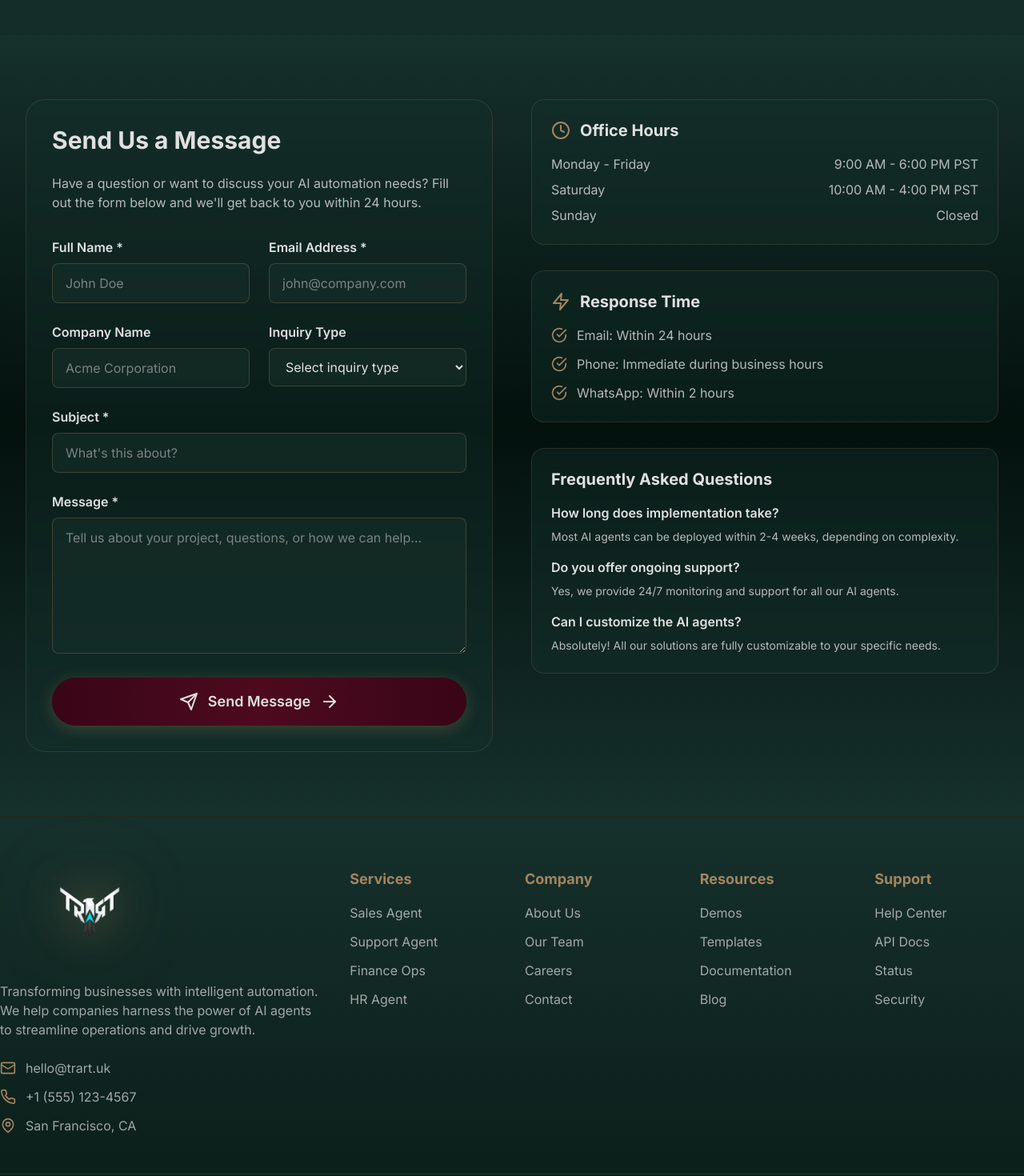
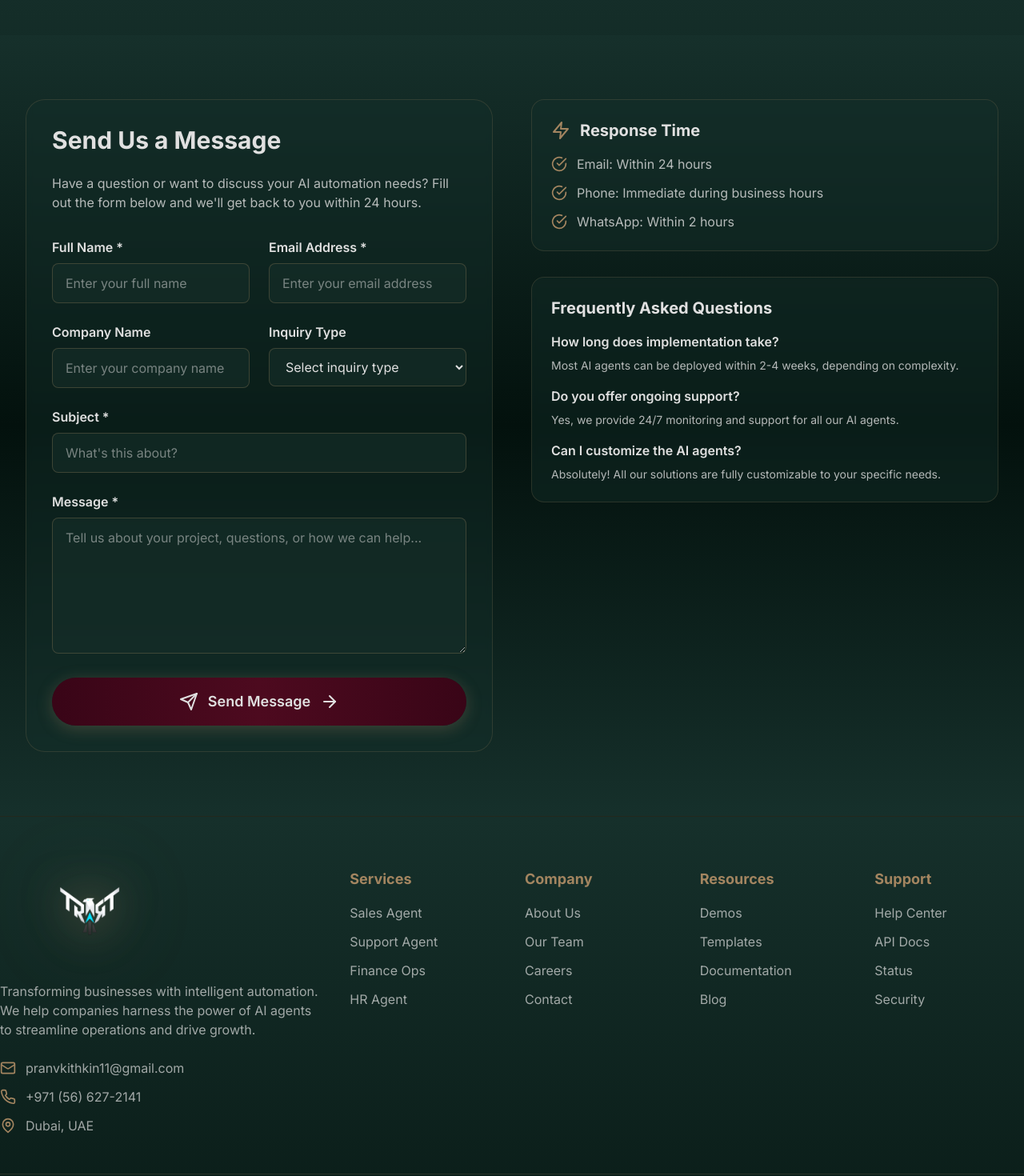
Before and after one commit to pranavkithkin/trart, a Next.js app: page /contact in a window 1280 px wide. Shown: the part 1180-2650 px from the top of the page at 80% size. Built offline with nearby package versions, Linux system fonts and the light colour scheme; no server answers.

Commit message:
feat: Remove office hours section from contact page
- Remove Office Hours glass card with business hours
- Remove unused Clock icon import
- Clean up contact page layout
- No longer disclose office timing details

```diff
--- a/app/contact/page.tsx
+++ b/app/contact/page.tsx
@@ -11,7 +11,6 @@ import {
   Send,
   CheckCircle,
   ArrowRight,
-  Clock,
   Globe,
   Zap
 } from 'lucide-react'
@@ -296,7 +295,7 @@ const ContactPage = () => {
                       onChange={handleInputChange}
                       required
                       className="w-full px-4 py-3 bg-teal/60 border border-gold/30 rounded-lg text-pearl placeholder-pearl/50 focus:outline-none focus:ring-2 focus:ring-gold focus:border-transparent"
-                      placeholder="John Doe"
+                      placeholder="Enter your full name"
                     />
                   </div>
                   <div>
@@ -308,7 +307,7 @@ const ContactPage = () => {
                       onChange={handleInputChange}
                       required
                       className="w-full px-4 py-3 bg-teal/60 border border-gold/30 rounded-lg text-pearl placeholder-pearl/50 focus:outline-none focus:ring-2 focus:ring-gold focus:border-transparent"
-                      placeholder="john@company.com"
+                      placeholder="Enter your email address"
                     />
                   </div>
                 </div>
@@ -322,7 +321,7 @@ const ContactPage = () => {
                       value={formData.company}
                       onChange={handleInputChange}
                       className="w-full px-4 py-3 bg-teal/60 border border-gold/30 rounded-lg text-pearl placeholder-pearl/50 focus:outline-none focus:ring-2 focus:ring-gold focus:border-transparent"
-                      placeholder="Acme Corporation"
+                      placeholder="Enter your company name"
                     />
                   </div>
                   <div>
@@ -405,27 +404,6 @@ const ContactPage = () => {
               transition={{ duration: 0.8, delay: 0.2 }}
               className="space-y-8"
             >
-              {/* Office Hours */}
-              <div className="glass rounded-2xl p-6">
-                <div className="flex items-center space-x-3 mb-4">
-                  <Clock className="w-6 h-6 text-gold" />
-                  <h3 className="text-xl font-bold text-pearl">Office Hours</h3>
-                </div>
-                <div className="space-y-2 text-pearl/80">
-                  <div className="flex justify-between">
-                    <span>Monday - Friday</span>
-                    <span>9:00 AM - 6:00 PM PST</span>
-                  </div>
-                  <div className="flex justify-between">
-                    <span>Saturday</span>
-                    <span>10:00 AM - 4:00 PM PST</span>
-                  </div>
-                  <div className="flex justify-between">
-                    <span>Sunday</span>
-                    <span>Closed</span>
-                  </div>
-                </div>
-              </div>
 
               {/* Response Time */}
               <div className="glass rounded-2xl p-6">
--- a/components/Footer.tsx
+++ b/components/Footer.tsx
@@ -96,19 +96,19 @@ const Footer = () => {
             >
               <div className="flex items-center space-x-3 text-pearl/70">
                 <Mail className="w-5 h-5 text-gold" />
-                <a href="mailto:hello@trart.uk" className="hover:text-gold transition-colors">
-                  hello@trart.uk
+                <a href="mailto:pranvkithkin11@gmail.com" className="hover:text-gold transition-colors">
+                  pranvkithkin11@gmail.com
                 </a>
               </div>
               <div className="flex items-center space-x-3 text-pearl/70">
                 <Phone className="w-5 h-5 text-gold" />
-                <a href="tel:+15551234567" className="hover:text-gold transition-colors">
-                  +1 (555) 123-4567
+                <a href="tel:+971566272141" className="hover:text-gold transition-colors">
+                  +971 (56) 627-2141
                 </a>
               </div>
               <div className="flex items-center space-x-3 text-pearl/70">
                 <MapPin className="w-5 h-5 text-gold" />
-                <span>San Francisco, CA</span>
+                <span>Dubai, UAE</span>
               </div>
             </motion.div>
           </div>
```
